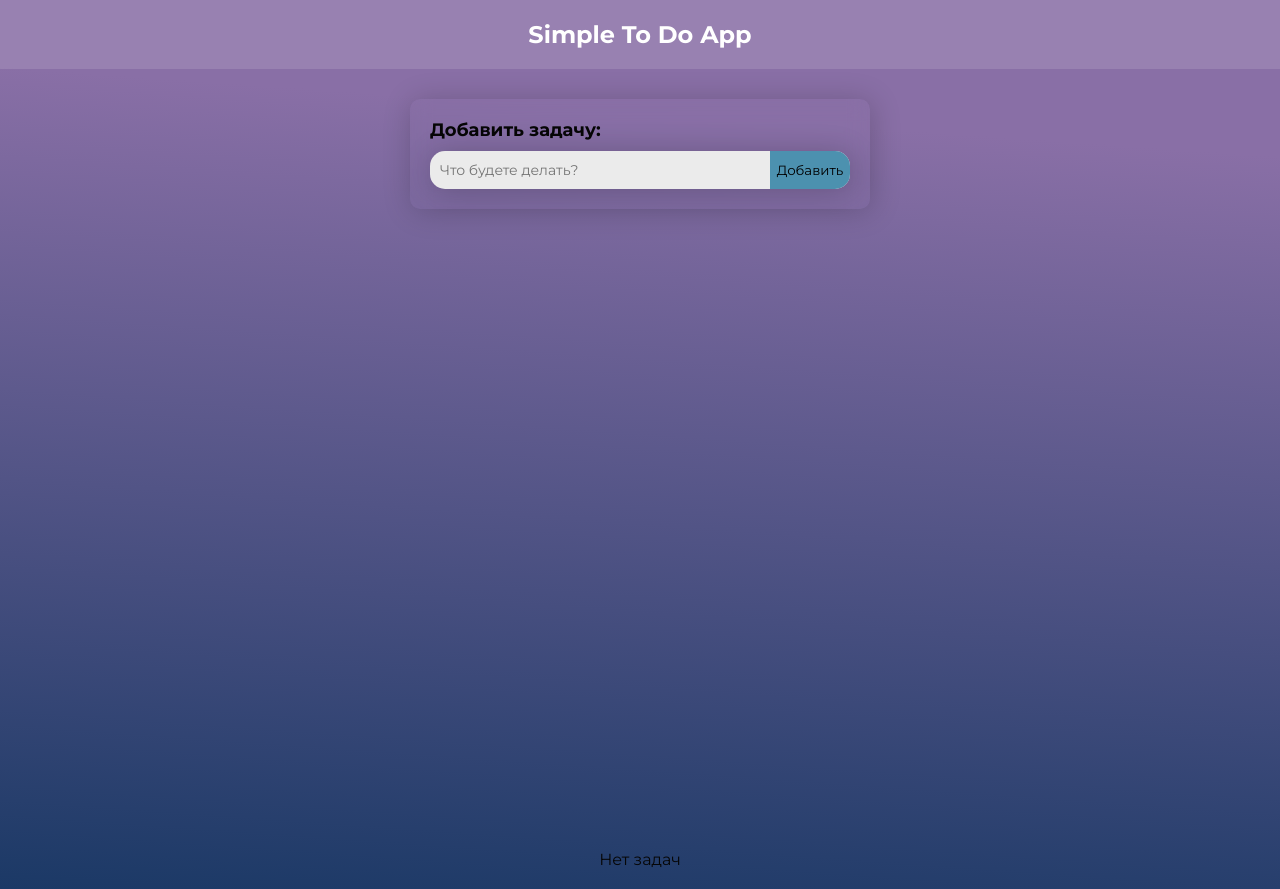
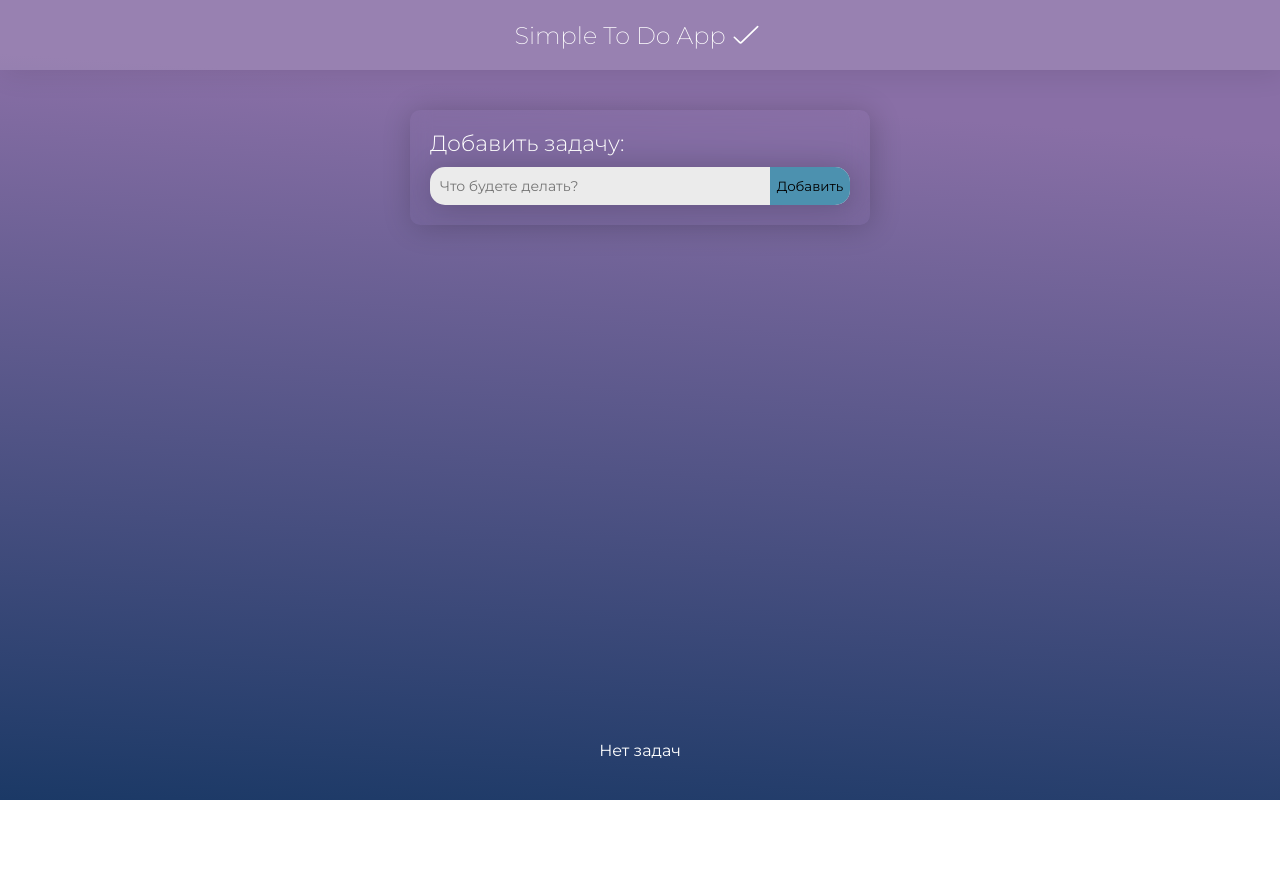
Before and after one commit to Artem-WebDeveloper/todo-list, a React (Vite) app: page / in a window 1280 px wide. After the commit the page ends 800 px from the top, so only its background shows below. Built offline with nearby package versions, Linux system fonts and the light colour scheme.

Commit message:
fix: update headeings

```diff
--- a/src/App.jsx
+++ b/src/App.jsx
@@ -5,7 +5,12 @@ import { nanoid } from 'nanoid';
 function App() {
   return (
     <>
-      <h1 className="title">Simple To Do App</h1>
+      <header className="header">
+        <h1 className="title">
+          <span>Simple To Do App </span>
+        </h1>
+        <LogoIcon />
+      </header>
       <Main />
     </>
   );
@@ -45,6 +50,7 @@ function Main() {
 
   return (
     <main className="container-app">
+      {/* <h1 className="title">Simple To Do App</h1> */}
       <Form onAddTask={AddTask} />
       <TaskList
         onTaskList={taskList}
@@ -254,4 +260,23 @@ function Stats({ onTaskList }) {
   );
 }
 
+function LogoIcon() {
+  return (
+    <svg
+      className="logo-icon"
+      width="24"
+      height="24"
+      viewBox="0 0 24 24"
+      fill="none">
+      <rect width="24" height="24" />
+      <path
+        d="M5 13.3636L8.03559 16.3204C8.42388 16.6986 9.04279 16.6986 9.43108 16.3204L19 7"
+        stroke="#ffffffff"
+        strokeLinecap="round"
+        strokeLinejoin="round"
+      />
+    </svg>
+  );
+}
+
 export default App;
--- a/src/index.scss
+++ b/src/index.scss
@@ -12,6 +12,7 @@
   --color-primary: #060606;
   --add-btn-width: 8rem;
   --circumference: 339.292;
+  --h1-height: 7rem;
 }
 
 html {
@@ -22,9 +23,10 @@ body {
   box-sizing: border-box;
   min-height: 100dvh;
   min-width: 100dvw;
-  font-family: 'Montserrat';
+  font-family: 'Montserrat', Arial, Helvetica, sans-serif;
   color: #060606;
   font-size: 1.2rem;
+  color: #ffffff;
 
   background: #1b3966;
   background: linear-gradient(
@@ -40,26 +42,45 @@ ul {
 }
 
 .container-app {
-  min-height: 100dvh;
+  // min-height: 100dvh;
+  min-height: calc(100vh - var(--h1-height));
   // background-color: rgba(255, 255, 255, 0.126);
   margin: 0 auto;
   max-width: 50rem;
-  padding: 1rem 2rem 2rem 2rem;
+  padding: 4rem 2rem;
   display: flex;
   flex-direction: column;
   gap: 22px;
 }
 
-.title {
+.header {
   color: #ffffff;
   text-align: center;
+  height: var(--h1-height);
   background-color: rgba(255, 255, 255, 0.126);
   padding: 2rem;
-  margin-bottom: 2rem;
+  font-weight: 100;
+  box-shadow: 0.2rem 0.2rem 3rem rgba(0, 0, 0, 0.1);
+  display: flex;
+  justify-content: center;
+  align-items: center;
+}
+
+.title {
+  text-align: center;
+  font-weight: 200;
+}
+
+.logo-icon {
+  width: 4rem;
+  height: 4rem;
 }
 
 .heading {
   margin-bottom: 1rem;
+  font-weight: 300;
+  // text-transform: uppercase;
+  font-size: 2.2rem;
 }
 
 .add-form {
@@ -118,7 +139,7 @@ ul {
 .list-item {
   display: flex;
   align-items: center;
-  font-size: 1.6rem;
+  font-size: 1.8rem;
 
   font-weight: 400;
   padding: 1rem;
```
